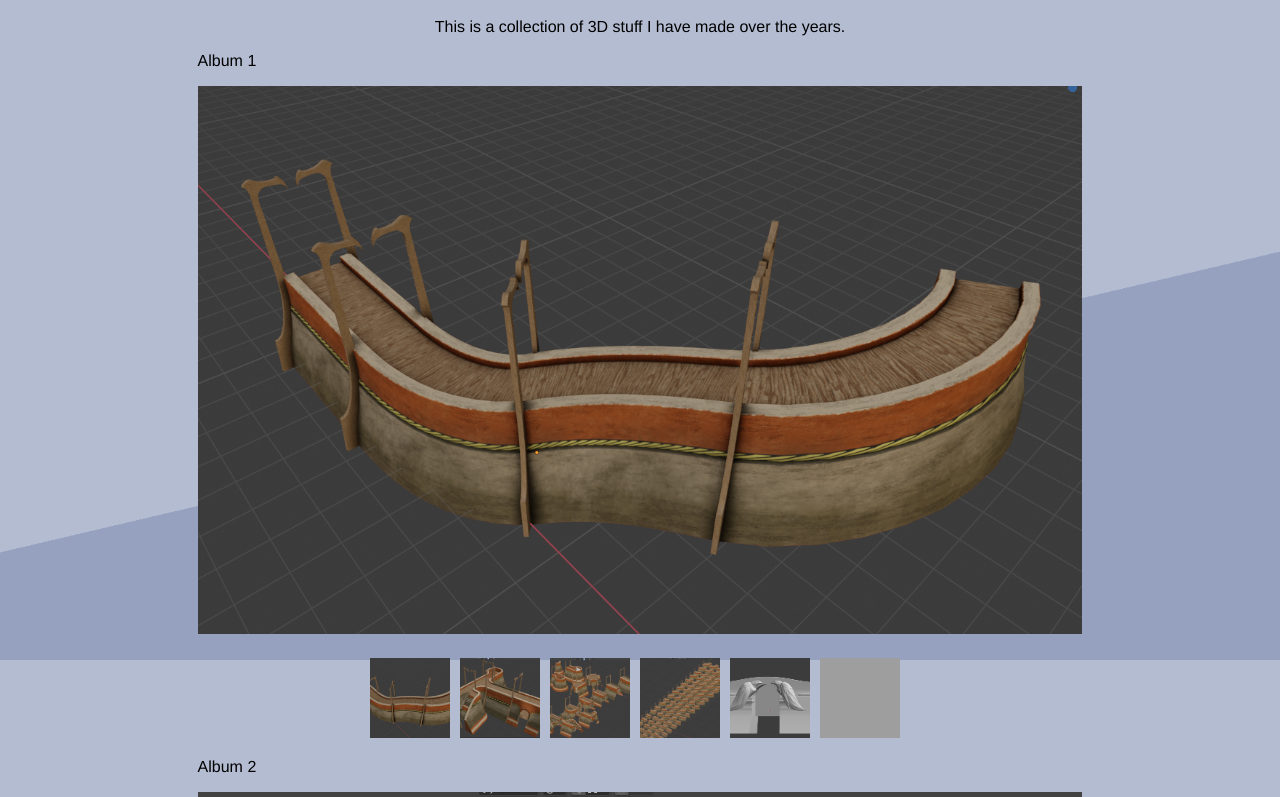
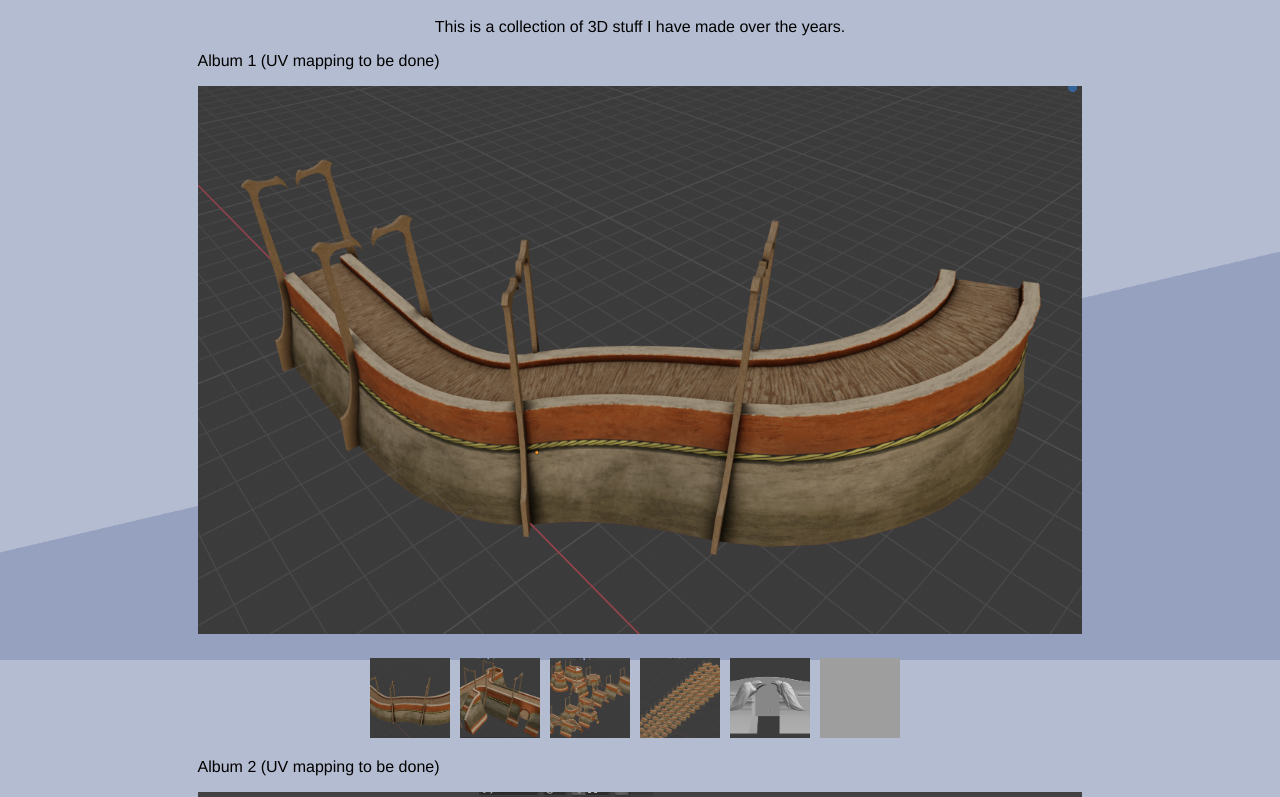
Before and after one commit to ComatoseHuman/3D-website-coma, a plain HTML site: page index.html in a window 1280 px wide. Shown: the part 140-937 px from the top of the page. Drawn offline with Linux system fonts and the light colour scheme; grey boxes are pictures that could not be loaded.

Commit message:
Update index.html

```diff
--- a/index.html
+++ b/index.html
@@ -36,7 +36,7 @@
     <div class="albums">
         <div id="album1">
             <div>
-                <p class="albumintro">Album 1</p>
+                <p class="albumintro">Album 1 (UV mapping to be done)</p>
             </div>
             <img id="albumonecurrent" src="albumone/1.png" alt="image 1">
             <div class="thumbs">
@@ -48,7 +48,7 @@
 
         <div id="album2">
             <div>
-                <p class="albumintro">Album 2</p>
+                <p class="albumintro">Album 2 (UV mapping to be done)</p>
             </div>
             <img id="albumtwocurrent" src="albumtwo/1.png" alt="image 1">
             <div class="thumbs">
```
